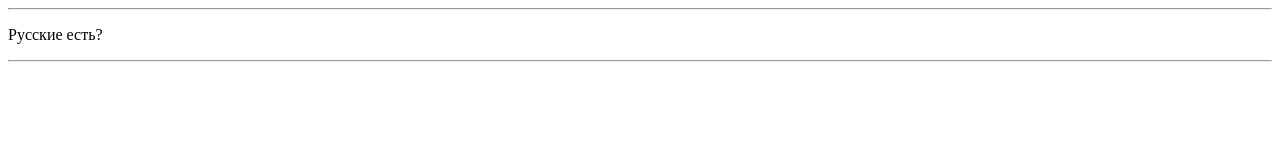
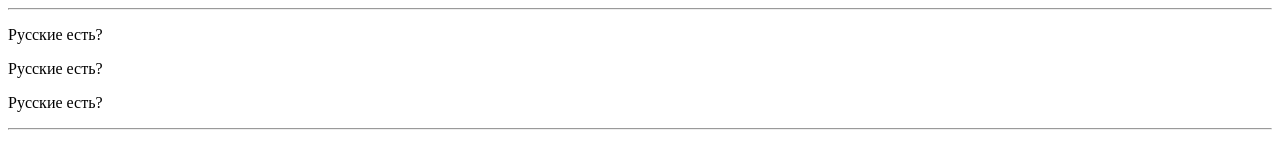
Before and after one commit to NikolaiDashko/forum-petproject-, a plain HTML site: page index.html in a window 1280 px wide. Drawn offline with Linux system fonts and the light colour scheme.

Commit message:
new branch

```diff
--- a/index.html
+++ b/index.html
@@ -13,6 +13,8 @@
 
     <hr>
     <p>Русские есть?</p>
+    <p>Русские есть?</p>
+    <p>Русские есть?</p>
     <hr>
    </body>
 </html>
```
